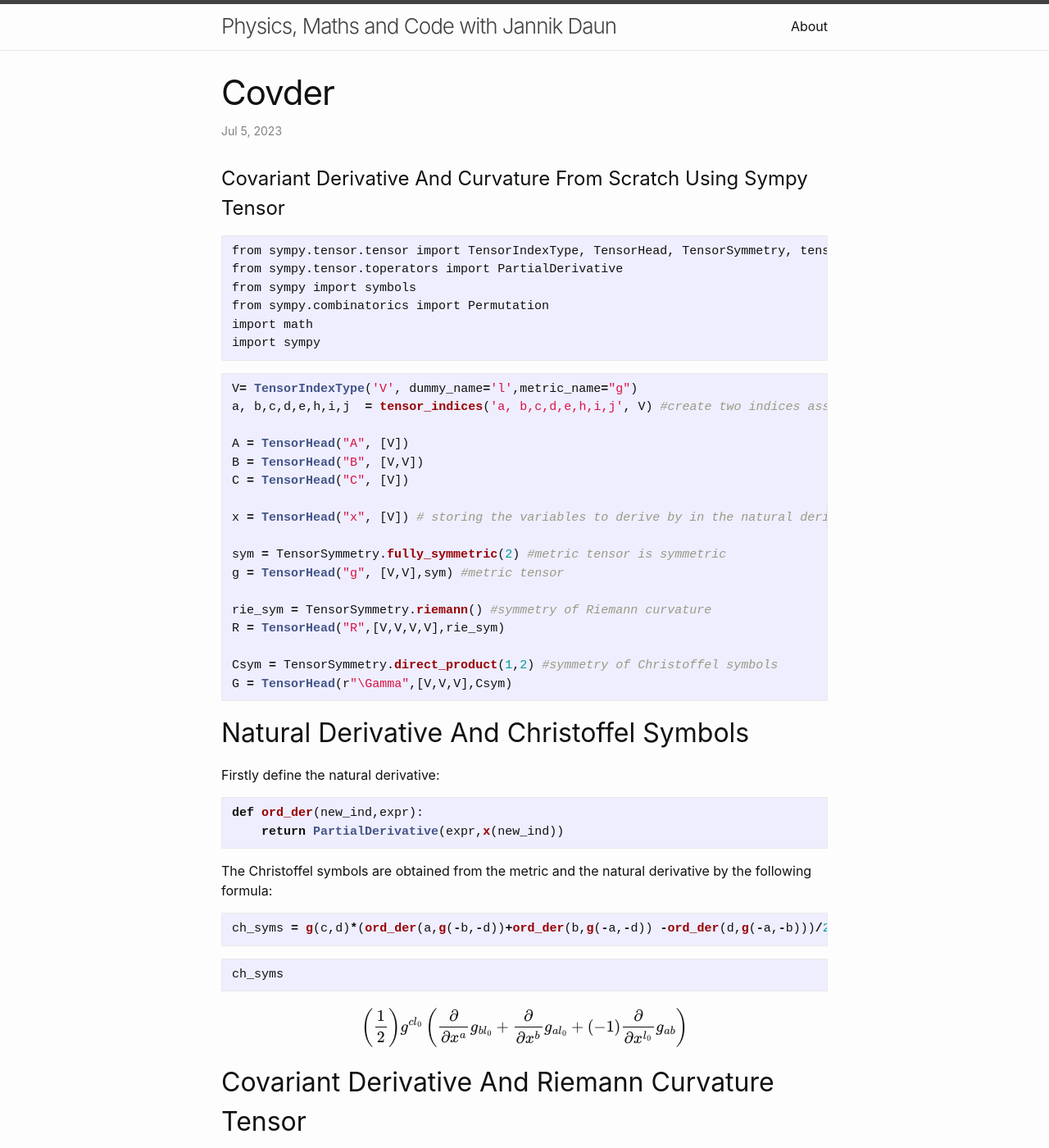
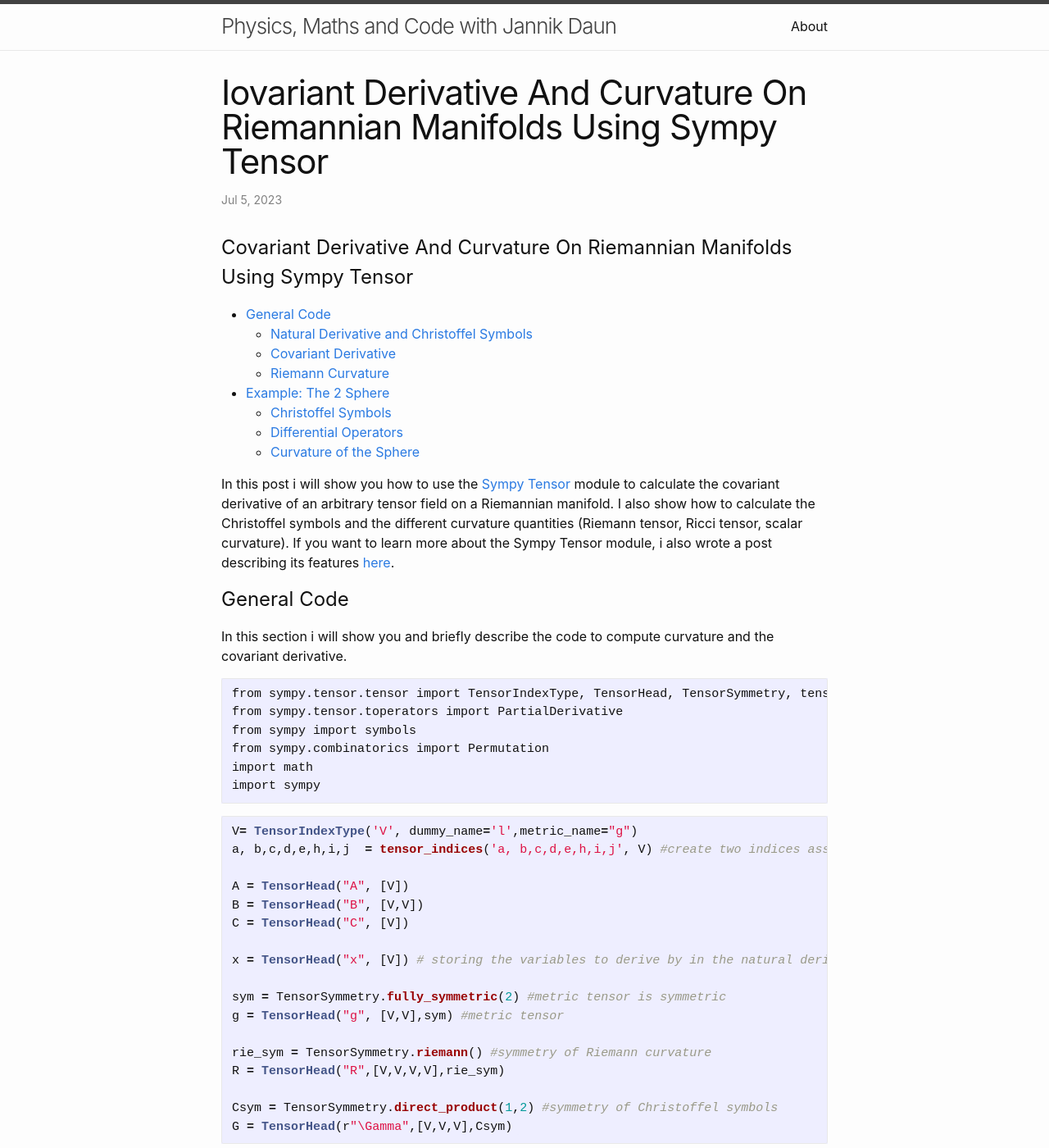
Before and after one commit to jd11111/jd11111.github.io, a Jekyll site: the page built from _posts/2023-07-05-CovDer.md, in a window 1280 px wide and 1400 px high. Shown: the whole window at 82% size. Built offline with Jekyll 4.4.1, drawn with Linux system fonts in a browser that asks for light colours; our own code applies the rules of GitHub Pages for plain Markdown files; some of the changed text lies outside the part shown.

Commit message:
modified:   _posts/2023-07-05-CovDer.md

````diff
--- a/_posts/2023-07-05-CovDer.md
+++ b/_posts/2023-07-05-CovDer.md
@@ -1,7 +1,26 @@
-# Covariant Derivative And Curvature From Scratch Using Sympy Tensor
+---
+layout: post
+title:  "Iovariant Derivative And Curvature On Riemannian Manifolds Using Sympy Tensor"
+date:   2023-07-05 11:14:45 +0200
+categories:
+---
 
+# Covariant Derivative And Curvature On Riemannian Manifolds Using Sympy Tensor
+- [General Code](#general-code)
+    - [Natural Derivative and Christoffel Symbols](#natural-derivative-and-christoffel-symbols)
+    - [Covariant Derivative](#covariant-derivative)
+    - [Riemann Curvature](#riemann-curvature)
+- [Example: The 2 Sphere](#example-the-2-sphere)
+    - [Christoffel Symbols](#calculation-of-the-christoffel-symbols)
+    - [Differential Operators](#differential-operators-in-spherical-coordinates)
+    - [Curvature of the Sphere](#calculating-the-curvature-of-the-sphere)
 
+In this post i will show you how to use the [Sympy Tensor](https://docs.sympy.org/latest/modules/tensor/index.html) module to calculate the covariant derivative of an arbitrary tensor field on a Riemannian manifold.
+I also show how to calculate the Christoffel symbols and the different curvature quantities (Riemann tensor, Ricci tensor, scalar curvature). If you want to learn more about the Sympy Tensor module, i also wrote a post describing its features [here](https://jd11111.github.io/2023/06/23/SympyTensor.html).
 
+# General Code
+
+In this section i will show you and briefly describe the code to compute curvature and the covariant derivative.
 
 ```python
 from sympy.tensor.tensor import TensorIndexType, TensorHead, TensorSymmetry, tensor_indices
@@ -342,9 +356,9 @@ $$\displaystyle \frac{A^{\theta}{\left(\theta,\varphi \right)} \cos{\left(\theta
 
 
 
-## Calculating Curvature Tensor
+## Calculating The Curvature Of The Sphere
 
-###  Riemann Curvature
+ Riemann Curvature:
 
 
 ```python
@@ -396,7 +410,7 @@ $$\displaystyle \left[\begin{matrix}\left[\begin{matrix}0 & 0\\0 & 0\end{matrix}
 
 
 
-### Ricci Curvature
+Ricci Curvature:
 
 
 ```python
@@ -429,7 +443,7 @@ $$\displaystyle \left[\begin{matrix}1 & 0\\0 & \sin^{2}{\left(\theta \right)}\en
 
 
 
-### Scalar Curvature
+Scalar Curvature:
 
 
 ```python
````
Also changed, not shown: other parts of _posts/2023-07-05-CovDer.md (+0 -5 lines).
